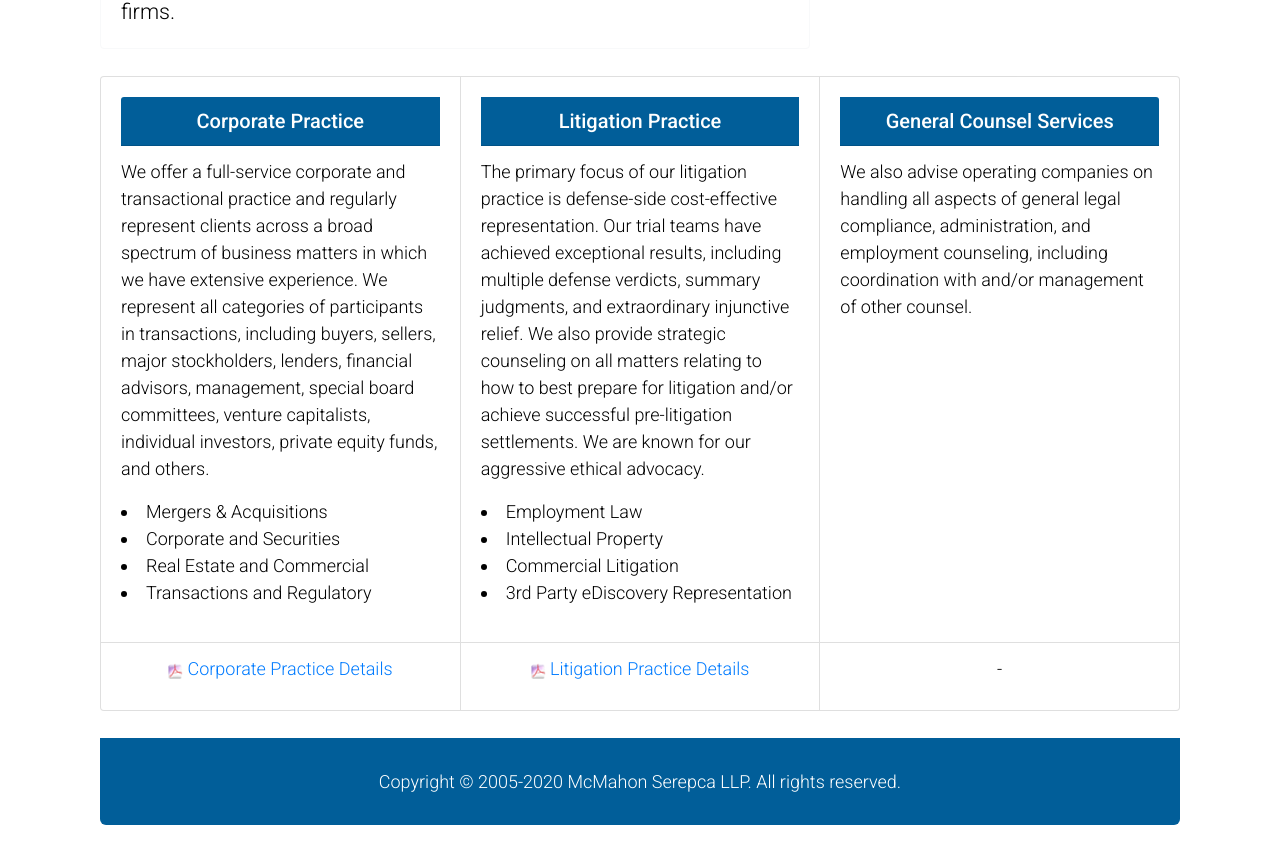
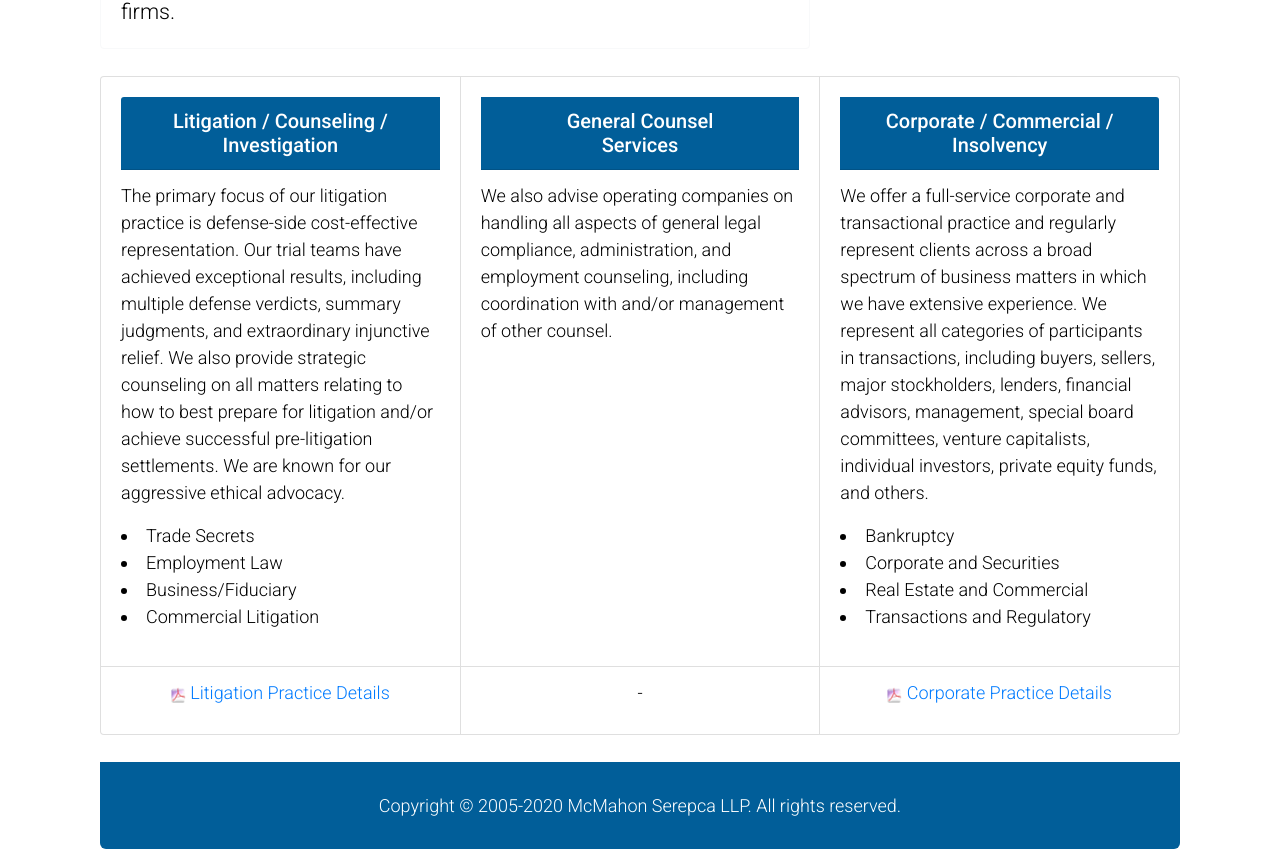
Before and after one commit to PLKGIT/msllp-phase1, a plain HTML site: page pages/profile.html in a window 1280 px wide. Shown: the part 783-1632 px from the top of the page. Before the commit the page ends 1608 px from the top, so only its background shows below. Drawn offline with nearby package versions, Linux system fonts and the light colour scheme.

Commit message:
Updated firm profile page with edits from PCM.

```diff
--- a/pages/profile.html
+++ b/pages/profile.html
@@ -75,12 +75,43 @@
           <div class="card-group">
             <div class="card">
               <div class="card-body">
-                <h5 class="card-header text-center">Corporate Practice</h5>
+                <h5 class="card-header text-center">Litigation / Counseling /<br/>Investigation</h5>
+                <h5 class="card-title"></h5>
+                <p class="card-text">The primary focus of our litigation practice is defense-side cost-effective representation.  Our trial teams have achieved exceptional results, including multiple defense verdicts, summary judgments, and extraordinary injunctive relief. We also provide strategic counseling on all matters relating to how to best prepare for litigation and/or achieve successful pre-litigation settlements.  We are known for our aggressive ethical advocacy. </p>
+                <p class="card-text">
+                <div>
+                  <li>Trade Secrets</li>
+                  <li>Employment Law</li>
+                  <li>Business/Fiduciary</li>
+                  <li>Commercial Litigation</li>
+                </div>
+                </p>
+              </div>
+              <div class="card-footer bg-transparent">
+              <p class="text-center"><a href="../assets/pdfs/msllp_litigationpractice.pdf" target="_blank"><img src="../assets/images/pdf_icon.png" width="15px"/> Litigation Practice Details</a>
+              </p>
+
+              </div>
+            </div>
+            <div class="card">
+              <div class="card-body">
+                <h5 class="card-header text-center">General Counsel<br/>Services</h5>
+                <h5 class="card-title"></h5>
+                <p class="card-text">We also advise operating companies on handling all aspects of general legal compliance, administration, and employment counseling, including coordination with and/or management of other counsel.</p>
+                <p class="card-text"></p>
+              </div>
+              <div class="card-footer bg-transparent">
+                <p class="text-center">-</p>
+              </div>
+            </div>
+            <div class="card">
+              <div class="card-body">
+                <h5 class="card-header text-center">Corporate / Commercial /<br/>Insolvency</h5>
                 <h5 class="card-title"></h5>
                 <p class="card-text">We offer a full-service corporate and transactional practice and regularly represent clients across a broad spectrum of business matters in which we have extensive experience.  We represent all categories of participants in transactions, including buyers, sellers, major stockholders, lenders, financial advisors, management, special board committees, venture capitalists, individual investors, private equity funds, and others. </p>
                 <p class="card-text">
                   <div>
-                  <li>Mergers &amp; Acquisitions</li>
+                  <li>Bankruptcy</li>
                   <li>Corporate and Securities</li>
                   <li>Real Estate and Commercial</li>
                   <li>Transactions and Regulatory </li>
@@ -93,37 +124,7 @@
               </div>
 
             </div>
-            <div class="card">
-              <div class="card-body">
-                <h5 class="card-header text-center">Litigation Practice</h5>
-                <h5 class="card-title"></h5>
-                <p class="card-text">The primary focus of our litigation practice is defense-side cost-effective representation.  Our trial teams have achieved exceptional results, including multiple defense verdicts, summary judgments, and extraordinary injunctive relief. We also provide strategic counseling on all matters relating to how to best prepare for litigation and/or achieve successful pre-litigation settlements.  We are known for our aggressive ethical advocacy. </p>
-                <p class="card-text">
-                <div>
-                  <li>Employment Law</li>
-                  <li>Intellectual Property</li>
-                  <li>Commercial Litigation</li>
-                  <li>3rd Party eDiscovery Representation</li>
-                </div>
-                </p>
-              </div>
-              <div class="card-footer bg-transparent">
-              <p class="text-center"><a href="../assets/pdfs/msllp_litigationpractice.pdf" target="_blank"><img src="../assets/images/pdf_icon.png" width="15px"/> Litigation Practice Details</a>
-              </p>
 
-              </div>
-            </div>
-            <div class="card">
-              <div class="card-body">
-                <h5 class="card-header text-center">General Counsel Services</h5>
-                <h5 class="card-title"></h5>
-                <p class="card-text">We also advise operating companies on handling all aspects of general legal compliance, administration, and employment counseling, including coordination with and/or management of other counsel.</p>
-                <p class="card-text"></p>
-              </div>
-              <div class="card-footer bg-transparent">
-                <p class="text-center">-</p>
-            </div>
-            </div>
         </div>
       </div>
     </div>
```
